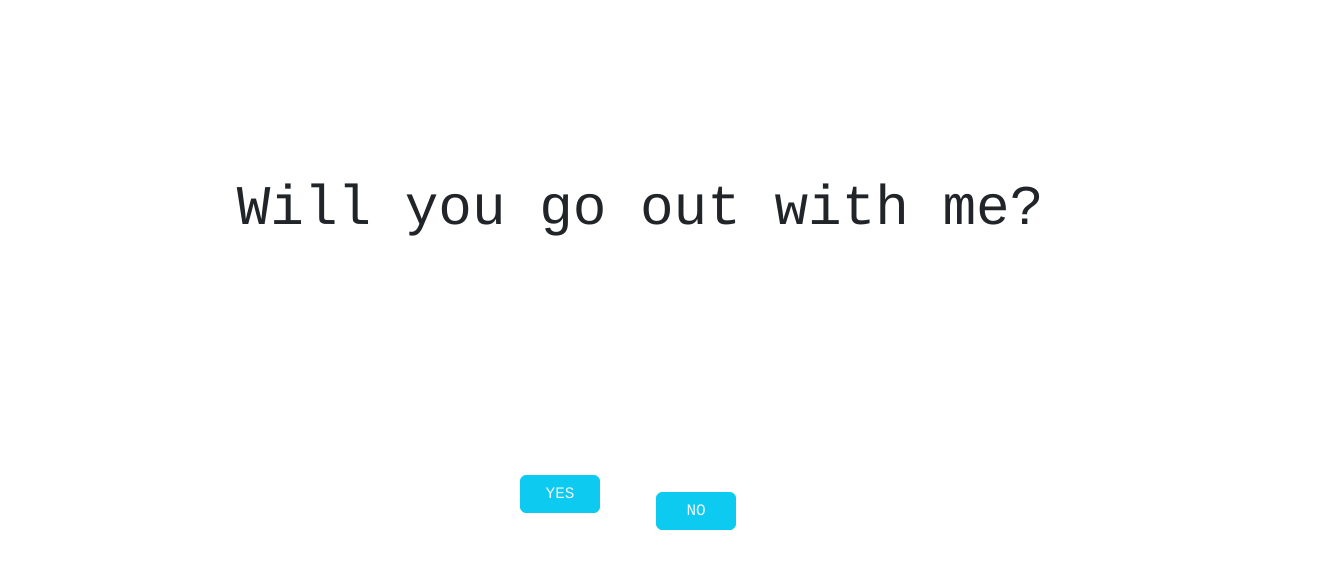
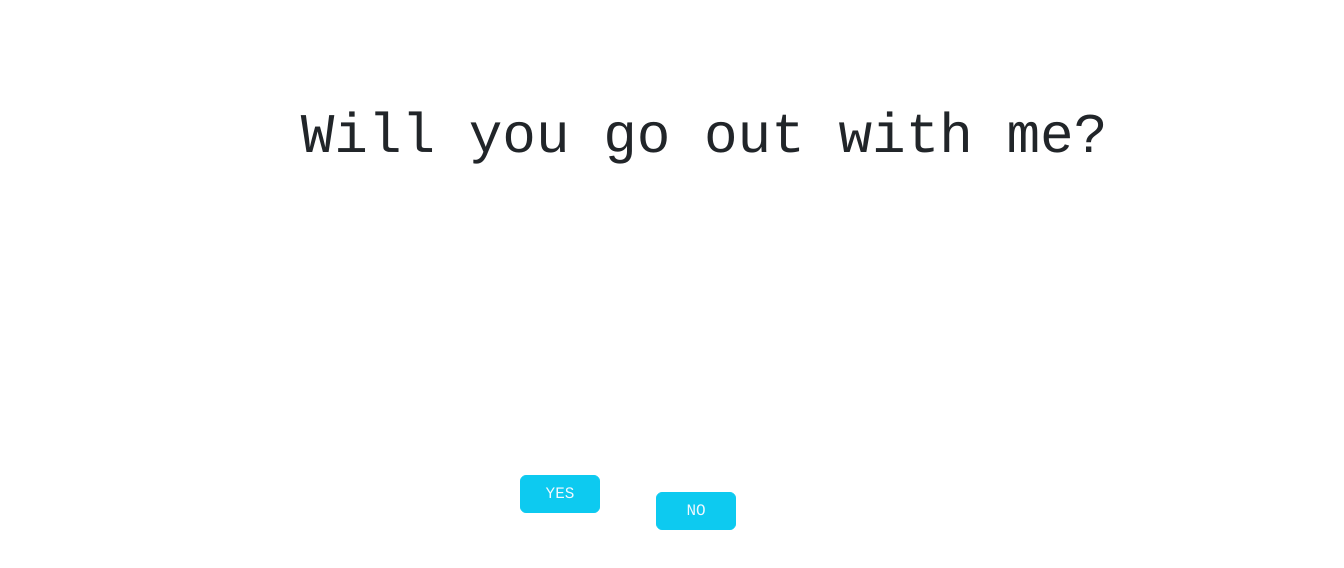
Before and after one commit to Prasannabilla/test, an Angular app: page / in a window 1280 px wide. Shown: the top 568 px of the page, 1344 px wide, since content can reach past the window. Built offline with nearby package versions, Linux system fonts and the light colour scheme.

Commit message:
obitogif

```diff
--- a/src/app/component/home/home.component.html
+++ b/src/app/component/home/home.component.html
@@ -3,7 +3,7 @@
     <div class="prompt">
         <!-- app.component.html -->
         <!-- Your content goes here -->
-        <h1 class="mt-5">{{msg}}</h1>
+        <h1 class="mt-2">{{msg}}</h1>
     </div>
     <!-- <img *ngIf="yesimag" class="happy" src="../../../assets/tobiobito.gif" alt="tobitoimage"> -->
     <div *ngIf="yesimag"  class="happyimage">
--- a/src/app/component/home/home.component.scss
+++ b/src/app/component/home/home.component.scss
@@ -7,12 +7,13 @@
 
 .prompt {
     position: absolute;
-    top: 8rem;
+    top: 6rem;
     // background-color: #FFE5E5;
     width: 100%;
     display: flex;
     align-items: center;
     justify-content: center;
+    left:4rem
 }
 
 /* Optional: Add some styling for the "billa" div */
```
